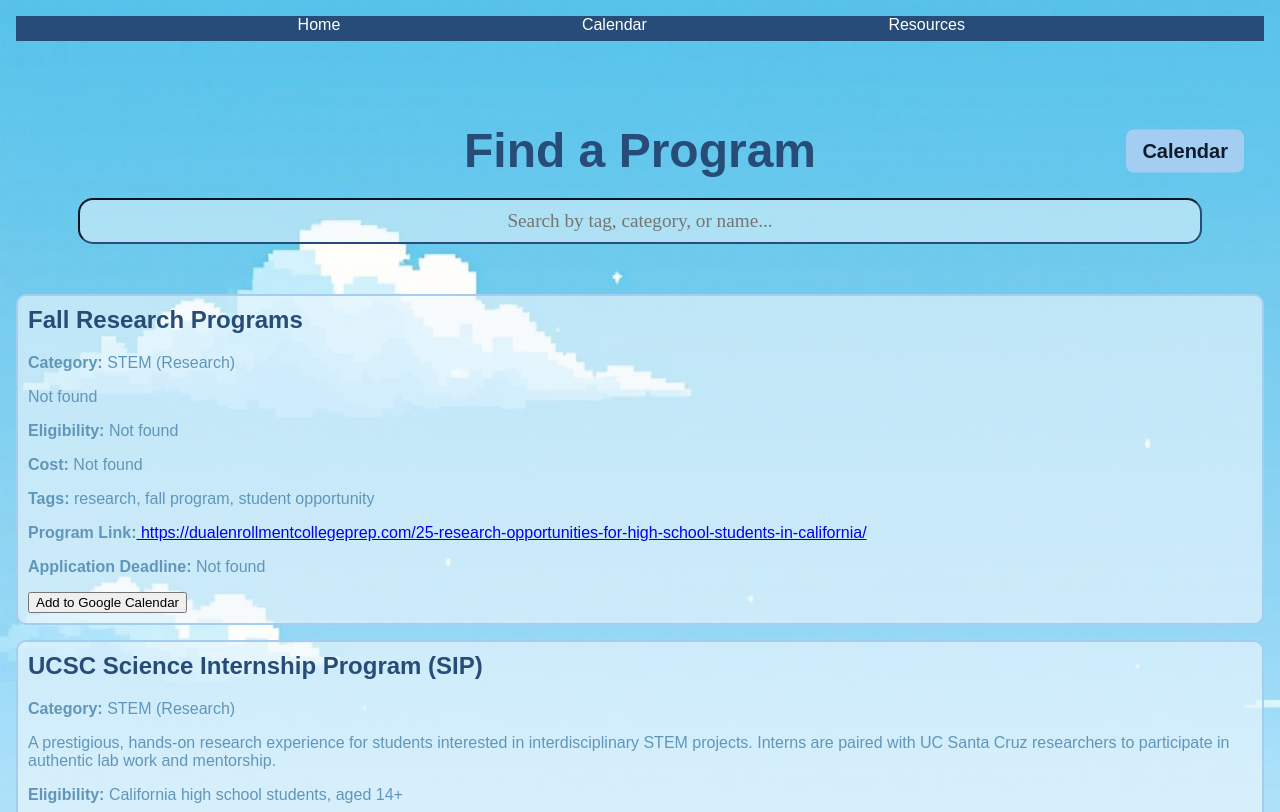
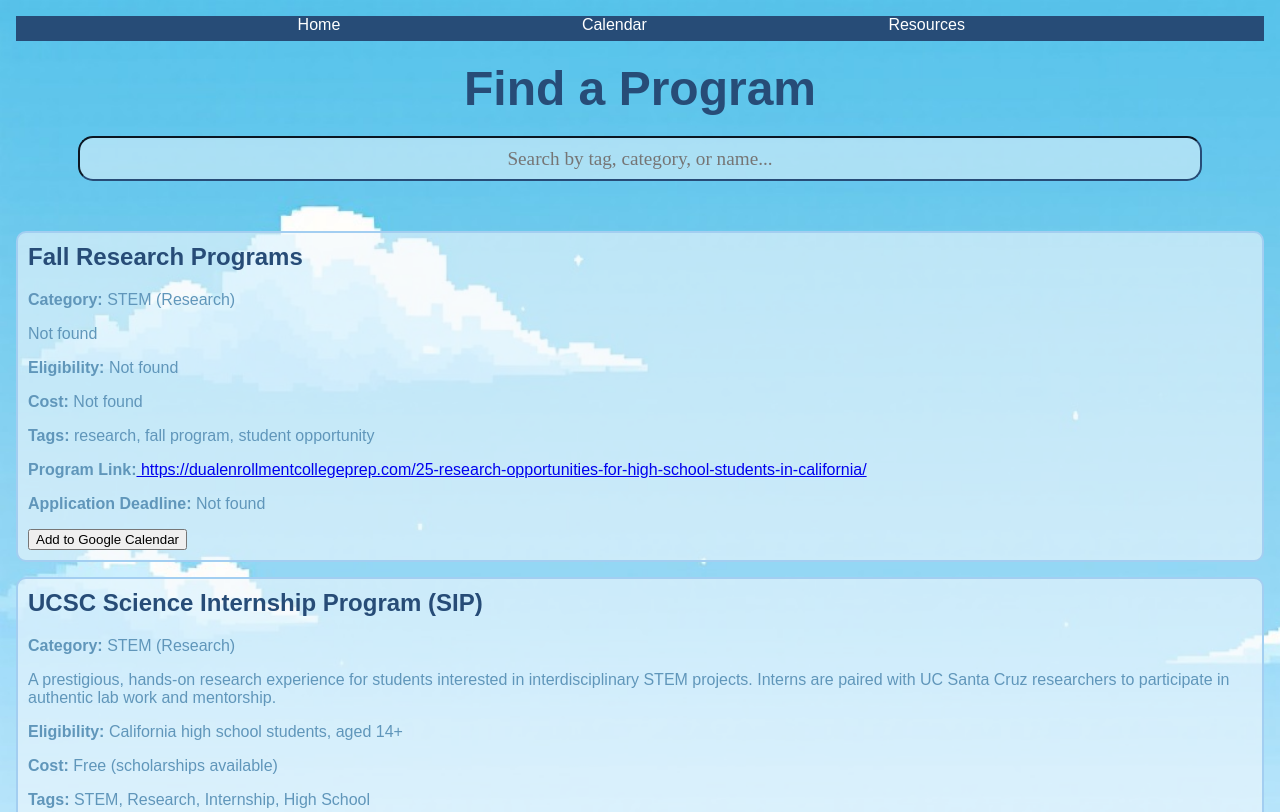
Before and after one commit to ObabiniasAreAwesome/FindAProgram, a website: page index.html in a window 1280 px wide. Shown: the top 812 px of the page. Drawn offline with Linux system fonts and the light colour scheme; a web font is replaced by a local one.

Commit message:
nav bar margin fix

```diff
--- a/index.css
+++ b/index.css
@@ -12,8 +12,8 @@ body {
     background-size: cover;
     font-family: "Poppins", sans-serif;
     margin: 1em;
-    /*background-color: #a3cef1;
-    color: #6096ba;*/
+    background-color: #a3cef1;
+    color: #6096ba;
 }
 div {
     align-items: center;
@@ -115,7 +115,7 @@ ul {
 }
 #navBar {
   padding-bottom: 2%;
-  margin-bottom: 5%;
+  /*margin-bottom: 5%;*/
   margin-top: none;
   padding-top: none;
   background-color: #274c77;
--- a/index.html
+++ b/index.html
@@ -15,9 +15,9 @@
     </div>
     <div class="center">
         <div class="top">
-            <div class="header" style="display: flex">
-                <h1>Find a Program</h1>
-                <a href="calendar.html" class="button">Calendar</a>
+            <div class="header" style="display: flex; margin-top: 0;">
+                <h1 style="margin-top: 0">Find a Program</h1>
+                <!--<a href="calendar.html" class="button">Calendar</a>-->
             </div>
             <input type="text" id="searchInput" placeholder="Search by tag, category, or name...">
             <!--<button onclick="selectProgram('UC Merced Bobcat STEM Academy')">Get Start Date</button>-->
```
